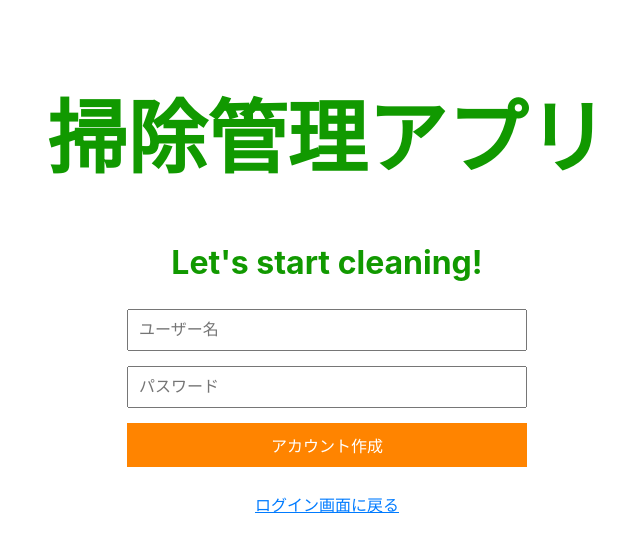
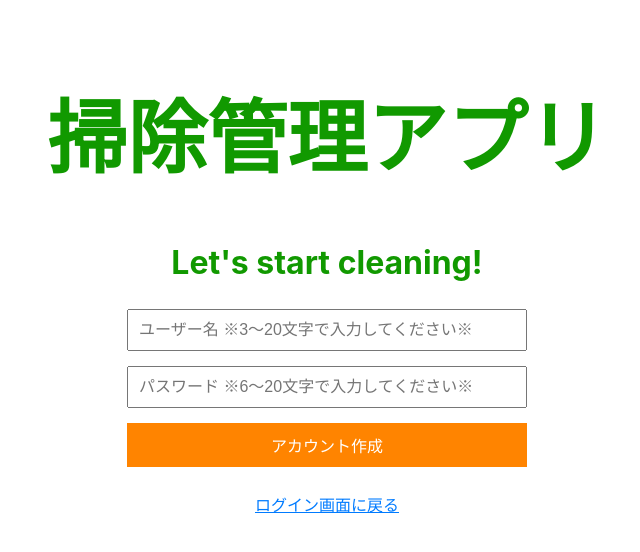
Before and after one commit to SOMA-t09/osouzi-frontend, a React (Create React App) app: page /signup in a window 1280 px wide. Shown: the top 552 px of the page, without its empty margins (313-953 px from the left). Built offline with nearby package versions, Linux system fonts and the light colour scheme; no server answers.

Commit message:
ログインログアウト機能

```diff
--- a/src/components/SignUpForm.js
+++ b/src/components/SignUpForm.js
@@ -19,6 +19,17 @@ function SignUpForm() {
     // フォーム送信処理
     const handleSubmit = async (e) => {
         e.preventDefault(); // フォームのデフォルト動作（ページリロード）を防止
+        setError('');
+
+        if (formData.username.length < 3 || formData.username.length > 20) {
+        setError('ユーザー名は3〜20文字で入力してください。');
+        return;
+        }
+        if (formData.password.length < 6 || formData.password.length > 20) {
+        setError('パスワードは6〜20文字で入力してください。');
+        return;
+        }
+
         try {
             await apiClient.post('/auth/signup', formData); // バックエンドにアカウント作成リクエストを送信
             alert('アカウントが作成されました！ログイン画面に進んでください。');
@@ -30,6 +41,7 @@ function SignUpForm() {
             } else {
                 setError('アカウント作成に失敗しました。入力内容を確認してください。');
             }
+
         }
     };
 
@@ -48,7 +60,7 @@ function SignUpForm() {
             <input
                 type="text"
                 name="username"
-                placeholder="ユーザー名"
+                placeholder="ユーザー名 ※3〜20文字で入力してください※"
                 value={formData.username}
                 onChange={handleChange}
                 required
@@ -58,7 +70,7 @@ function SignUpForm() {
             <input
                 type="password"
                 name="password"
-                placeholder="パスワード"
+                placeholder="パスワード ※6～20文字で入力してください※"
                 value={formData.password}
                 onChange={handleChange}
                 required
```
